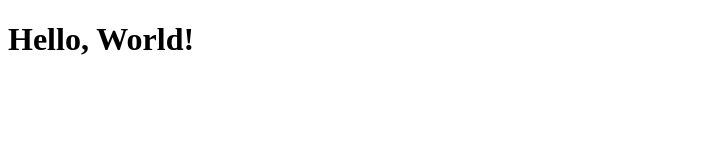
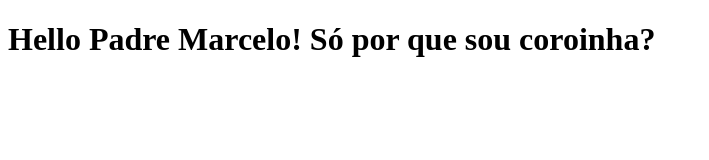
Before and after one commit to NicolasMansano/hello-world, a plain HTML site: page doc/index.htm in a window 1280 px wide. Shown: the whole page, without its empty margins (0-709 px from the left). Drawn offline with Linux system fonts and the light colour scheme.

Commit message:
Primeiro Commit

```diff
--- a/Teste Mansano/index.htm
+++ b/doc/index.htm
@@ -6,6 +6,6 @@
     <title>Hello, World!</title>
 </head>
 <body>
-    <h1>Hello, World!</h1>
+    <h1>Hello Padre Marcelo! Só por que sou coroinha?</h1>
 </body>
 </html>
```
